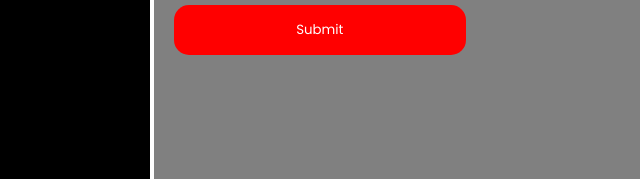
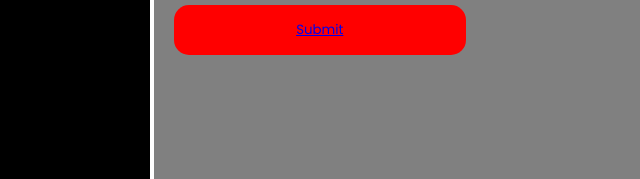
Before and after one commit to Tejasvi-Bajaj/SAITM-Project, a plain HTML site: page signin.html in a window 1280 px wide. Shown: the part 588-767 px from the top of the page, 404-1044 px from the left. Drawn offline with Linux system fonts and the light colour scheme.

Commit message:
Update signin.html

```diff
--- a/signin.html
+++ b/signin.html
@@ -27,7 +27,7 @@
                 <input type="password" placeholder="Enter the password">
                 <label for="">conform Password</label>
                 <input type="password" placeholder="Enter the password">
-                <button type="submit">Submit</button>
+                <button type="submit"><a href="#">Submit</a></button>
             </form>
         </div>
     </div>
```
